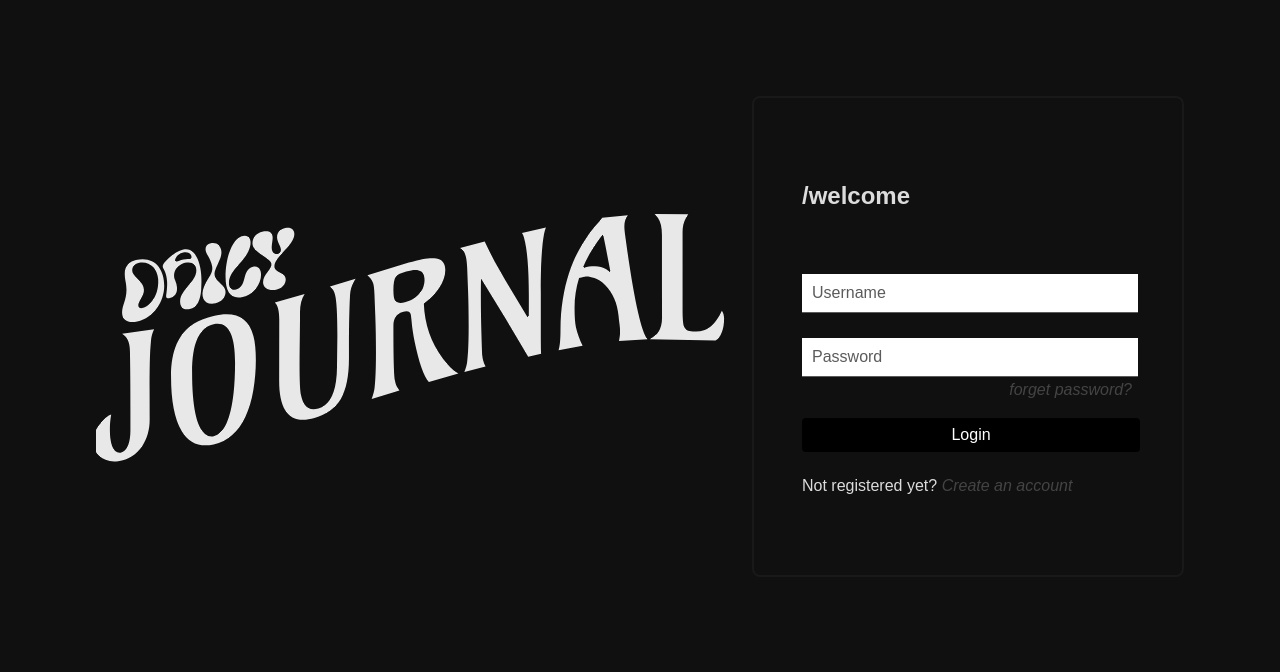
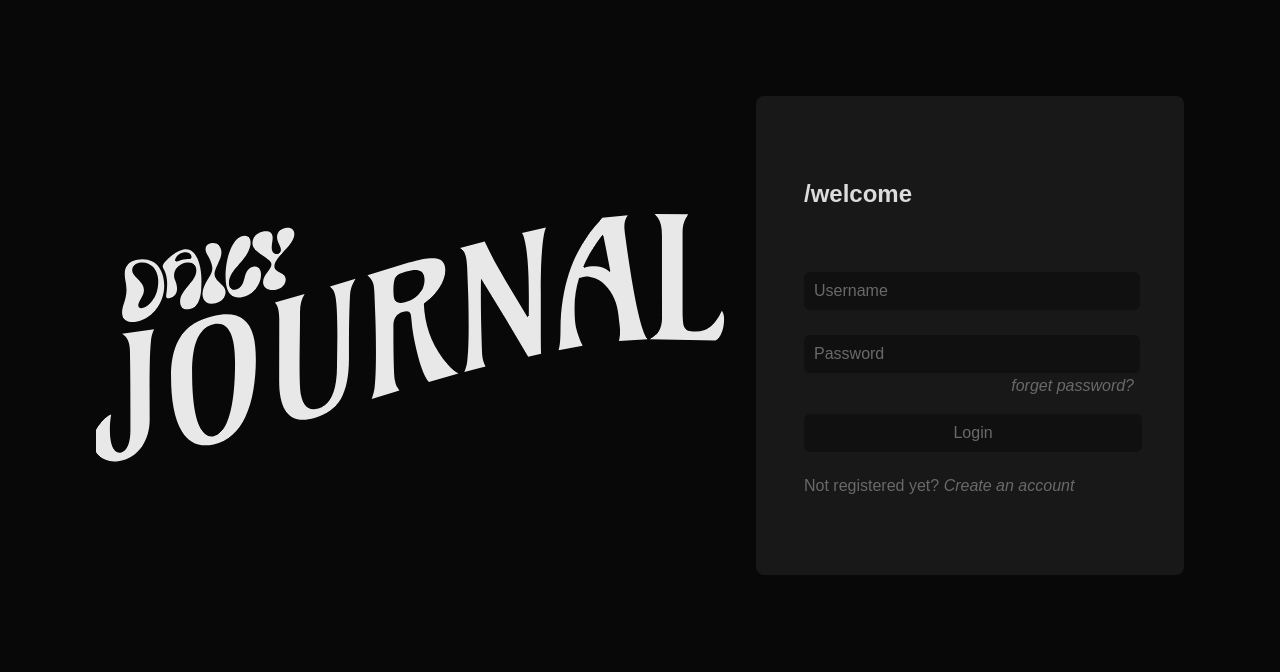
Before and after one commit to Carljstn17/DailyJournal, a PHP site: page /view/login-page.php in a window 1280 px wide. Shown: the top 672 px of the page. Run offline with PHP 8.4, Linux system fonts and the light colour scheme; some web fonts are replaced.

Commit message:
commit update

```diff
--- a/css/default.css
+++ b/css/default.css
@@ -3,13 +3,30 @@ html{
   font-family: Arial, Helvetica, sans-serif;
   margin: 0;
   font-size: 16px;
-  color: #DCDCDC;
-  background-color:#101010;
+  color: #696969;
+  background-color:#080808;
 }
 li, a{
   text-decoration: none;
   cursor: pointer;
   list-style: none;
   font-style: italic;
-  color: rgb(68, 68, 68);
+  color: #696969;
+  transition: .2s;
 }
+a:hover{
+  color: #C0C0C0;
+}
+h1,h2{
+  color: #DCDCDC;
+}
+
+.btn{
+  background-color: #101010;
+  transition: .2s;
+}
+
+.btn:hover{
+  background-color: #080808;
+  color: #C0C0C0;
+}
--- a/css/style.css
+++ b/css/style.css
@@ -12,9 +12,8 @@ body{
 .container{
   width: 300px;
   padding: 4rem;
-  background-color: transparent;
+  background-color: #181818;
   border-radius: 8px;
-  border: 2px solid  rgb(25, 25, 25);
 }
 .login-form,.signup-form{
   margin-left: -1rem;
@@ -37,10 +36,10 @@ input {
   width: 100%;
   padding: 10px;
   border: none;
-  border-bottom: 1px solid #5b5b5b;
   outline: none;
   font-size: 16px;
-
+  background-color: #101010;
+  border-radius: 6px;
 }
 label {
   position: absolute;
@@ -49,26 +48,22 @@ label {
   transition: .3s;
   pointer-events: none;
   font-size: 16px;
-  color: #5b5b5b;
+  color: #696969;
 }
 input:focus ~ label, input:valid ~ label {
-  top: -15px;
-  color: #000000;
-}
-input:focus{
-  border-bottom: 1px solid #000000;
+  top: -20px;
+  color: 	#C0C0C0;
 }
 h2{
   margin-bottom: 4rem;
 }
 .btn{
-  padding: 8px 2rem;
+  padding: 10px 2rem;
   text-align: center;
   border: none;
-  background-color: #000000;
-  color: white;
+  color: #696969;
   margin-top: 1rem;
-  border-radius: 4px;
+  border-radius: 6px;
   width: 107%;
 }
 .signup, .forget{
@@ -79,10 +74,6 @@ h2{
   margin-top: 4px;
   margin-right: -14px;
   float: right;
-}
-
-.btn:hover{
-  background-color: rgb(17, 17, 17);
 }
 
 .signup-form {
--- a/view/login-page.php
+++ b/view/login-page.php
@@ -26,7 +26,7 @@ session_start();
             <a href="#" id="switch-to-forget" class="forget">forget password?</a>
         </div>
         <div class="form-group">
-            <input type="submit" value="Login" class="btn">
+            <center><input type="submit" value="Login" class="btn"></center>
         </div>
         <p>Not registered yet? <a href="#" id="switch-to-signup">Create an account</a></p>
     </form>
```
